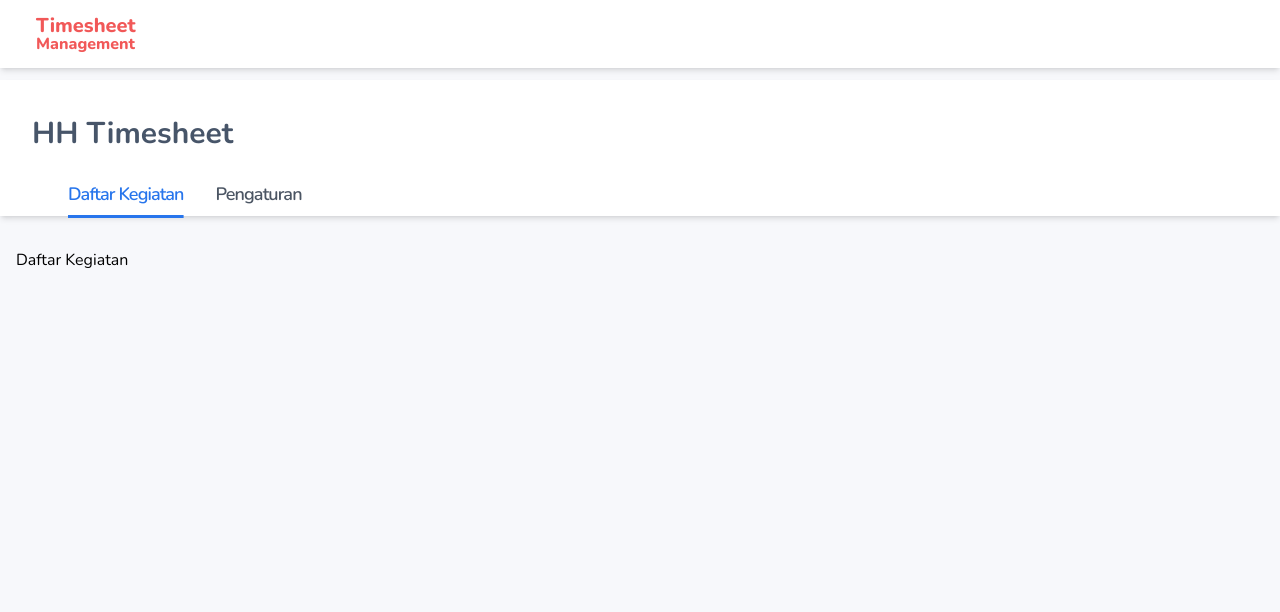
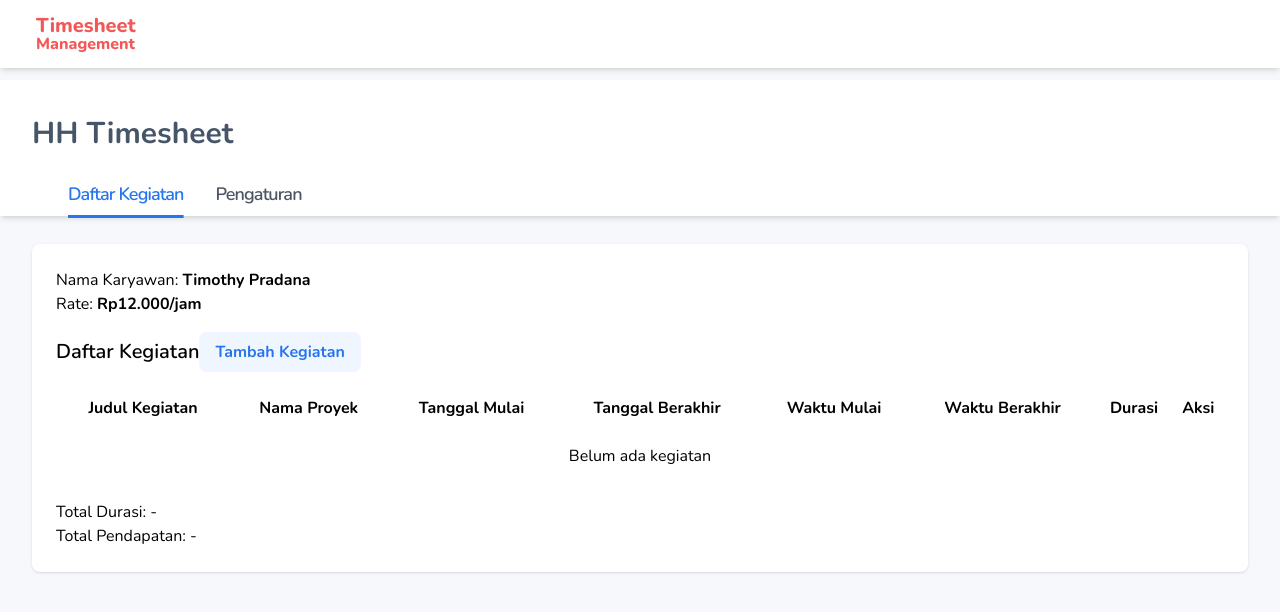
Before and after one commit to naeljeff/happy-homes-test, a React (Create React App) app: page / in a window 1280 px wide. Shown: the top 612 px of the page. Built offline with nearby package versions, Linux system fonts and the light colour scheme.

Commit message:
added tailwind screen config

```diff
--- a/src/Components/DaftarKegiatan.jsx
+++ b/src/Components/DaftarKegiatan.jsx
@@ -1,5 +1,43 @@
 const DaftarKegiatan = () => {
-  return <div>Daftar Kegiatan</div>;
+  return <>
+  <div className="container p-4 -mt-5 mx-auto">
+      <div className="bg-white shadow rounded-lg p-6">
+        <div className="flex justify-between mb-4">
+          <div>
+            <p>Nama Karyawan: <strong>Timothy Pradana</strong></p>
+            <p>Rate: <strong>Rp12.000/jam</strong></p>
+          </div>
+        </div>
+        <div className="flex items-center mb-4">
+          <h3 className="text-xl font-semibold">Daftar Kegiatan</h3>
+          <button className="bg-[#F0F6FF] text-[#2775EC] font-bold px-4 py-2 rounded-lg">Tambah Kegiatan</button>
+        </div>
+        <table className="min-w-full bg-white">
+          <thead>
+            <tr>
+              <th className="py-2">Judul Kegiatan</th>
+              <th className="py-2">Nama Proyek</th>
+              <th className="py-2">Tanggal Mulai</th>
+              <th className="py-2">Tanggal Berakhir</th>
+              <th className="py-2">Waktu Mulai</th>
+              <th className="py-2">Waktu Berakhir</th>
+              <th className="py-2">Durasi</th>
+              <th className="py-2">Aksi</th>
+            </tr>
+          </thead>
+          <tbody>
+            <tr>
+              <td className="text-center py-4" colSpan="8">Belum ada kegiatan</td>
+            </tr>
+          </tbody>
+        </table>
+        <div className="flex flex-col justify-between mt-4">
+          <p>Total Durasi: -</p>
+          <p>Total Pendapatan: -</p>
+        </div>
+      </div>
+    </div>
+  </>
 };
 
 export default DaftarKegiatan;
--- a/src/Style/index.css
+++ b/src/Style/index.css
@@ -9,7 +9,7 @@
   font-family: "Nunito", sans-serif;
 }
 
-/* For Modal */
+/* For Modal - Checkmark animation */
 @keyframes stroke {
   100% {
     stroke-dashoffset: 0;
--- a/tailwind.config.js
+++ b/tailwind.config.js
@@ -1,10 +1,24 @@
 /** @type {import('tailwindcss').Config} */
 module.exports = {
-  content: [
-    "./src/**/*.{js,jsx,ts,tsx}",
-  ],
+  content: ["./src/**/*.{js,jsx,ts,tsx}"],
   theme: {
-    extend: {},
+    extend: {
+      container: {
+        center: true,
+        padding: "2rem",
+        screens: {
+          sm: "640px",
+          md: "768px",
+          lg: "1024px",
+          xl: "1280px",
+          "2xl": "1536px",
+          "3xl": "1792px",
+          "4xl": "2048px",
+          "5xl": "2304px",
+          "6xl": "2560px",
+        },
+      },
+    },
   },
   plugins: [],
-}
+};
```
